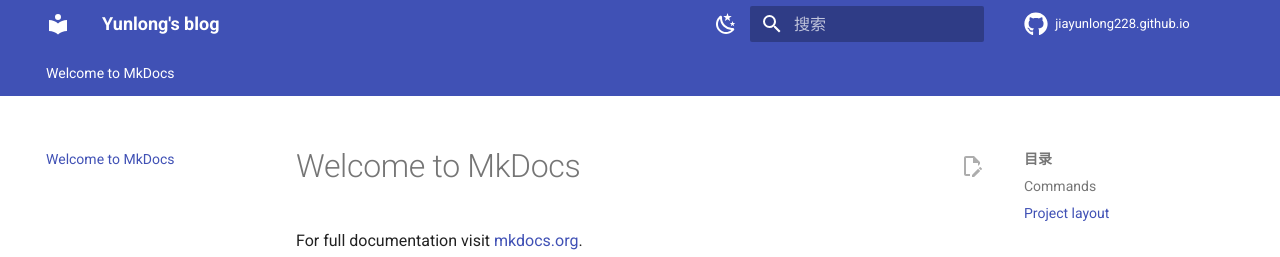
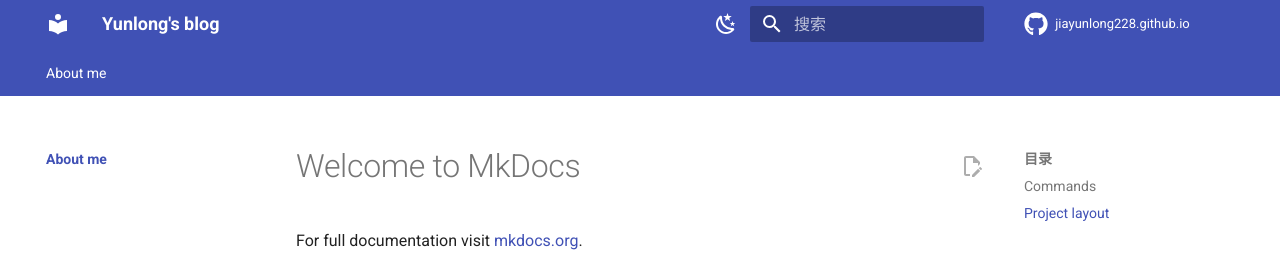
Before and after one commit to jiayunlong228/jiayunlong228.github.io, an MkDocs documentation site: the page built from docs/index.md, in a window 1280 px wide. Shown: the top 257 px of the page. Built offline with MkDocs 1.6.1 and Material for MkDocs 9.7.7, drawn with Linux system fonts in a browser that asks for light colours; nearby versions of some CDN libraries; library files that are not in the unit come from our copies; comment, search, counter and statistics services are not loaded; part of the change alters nothing that is shown.

```diff
--- a/mkdocs.yml
+++ b/mkdocs.yml
@@ -1,6 +1,14 @@
 site_name: Yunlong's blog
+site_author: 贾云龙
+site_description: 贾云龙的博客
 site_url: https://jiayunlong228.github.io/
 repo_url: https://github.com/jiayunlong228/jiayunlong228.github.io
+
+nav:
+  - About me:
+    - index.md
+
+
 theme:
   name: material
   # [切换日间模式和夜间模式]
```
Also changed, not shown: site/404.html, site/index.html, site/search/search_index.json.
